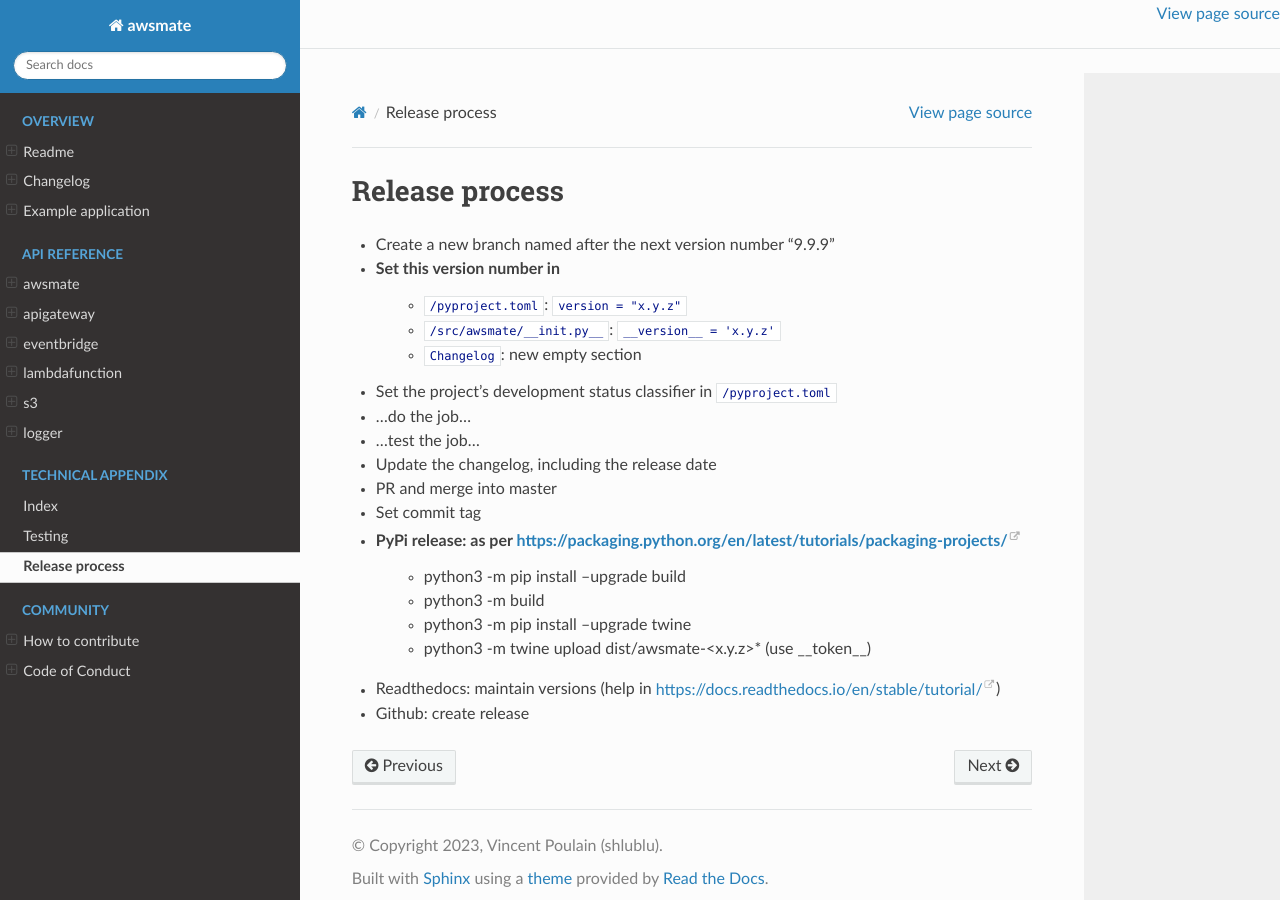
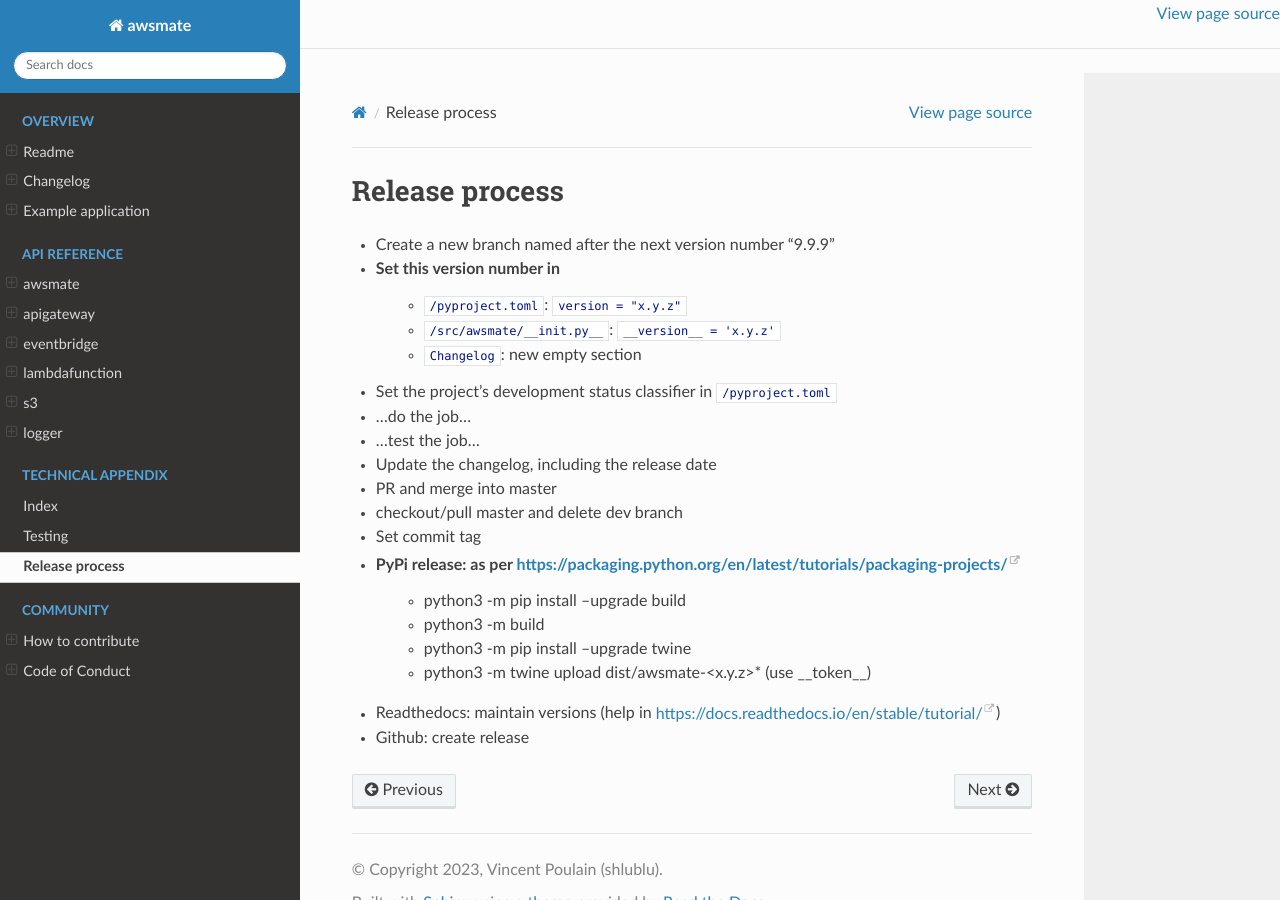
Before and after one commit to shlublu/awsmate, a Sphinx documentation site: the page built from docs/source/release_process.rst, in a window 1280 px wide. Built offline with Sphinx 7.4.7 and the Read the Docs theme 2.0.0, drawn with Linux system fonts in a browser that asks for light colours; comment, search, counter and statistics services are not loaded.

Commit message:
chore: RP

```diff
--- a/docs/source/release_process.rst
+++ b/docs/source/release_process.rst
@@ -11,6 +11,7 @@
 * ...test the job...
 * Update the changelog, including the release date
 * PR and merge into master
+* checkout/pull master and delete dev branch
 * Set commit tag
 * PyPi release: as per https://packaging.python.org/en/latest/tutorials/packaging-projects/
    * python3 -m pip install --upgrade build
```
